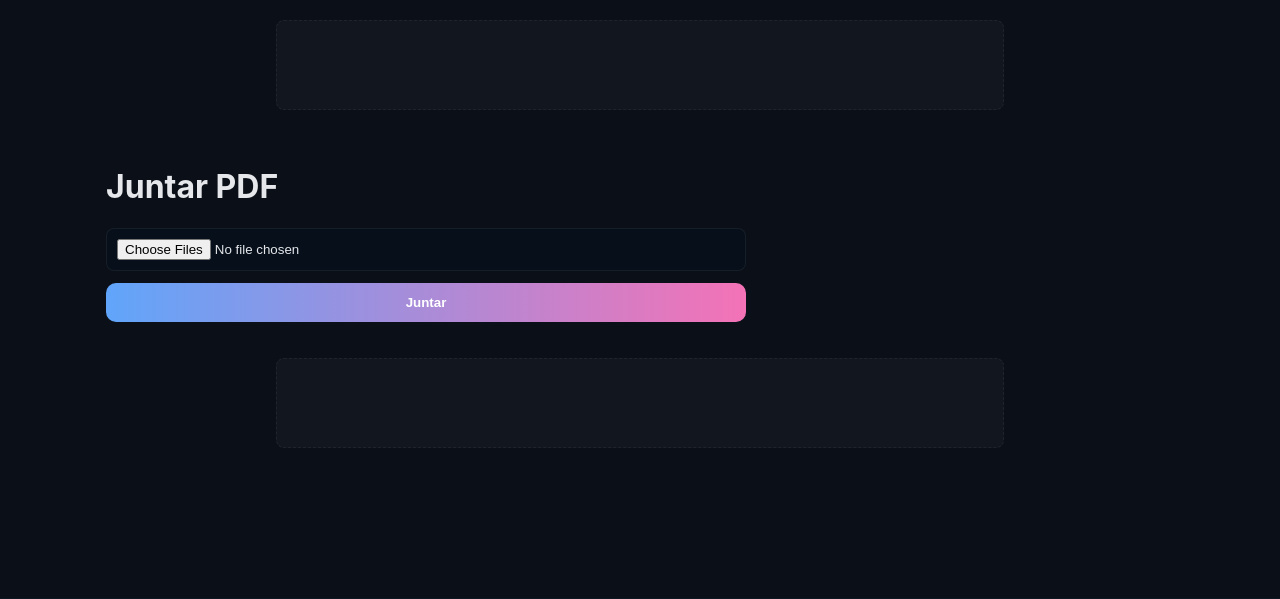
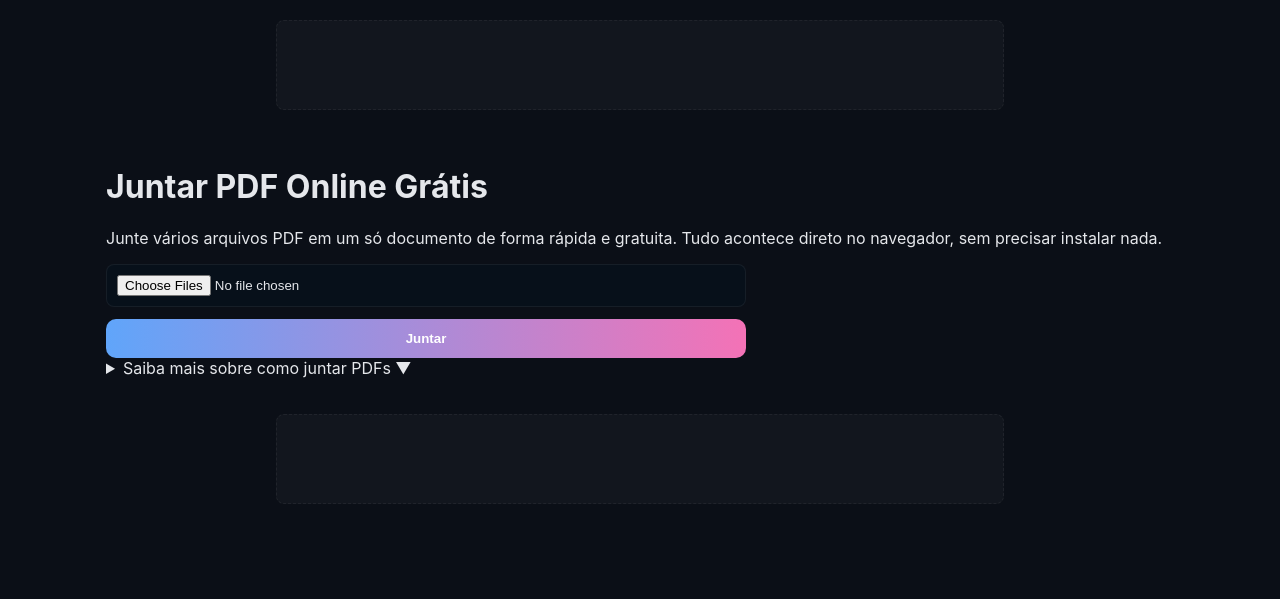
Before and after one commit to carloslestat56/cubopdf, a Flask app: page /juntar-pdf in a window 1280 px wide. Shown: the part 97-696 px from the top of the page. Run offline with Flask 3, Linux system fonts and the light colour scheme.

Commit message:
Update merge.html

```diff
--- a/templates/merge.html
+++ b/templates/merge.html
@@ -1,11 +1,48 @@
 {% extends "base.html" %}
-{% block title %}Juntar PDF — CuboPDF{% endblock %}
+{% block title %}Juntar PDF Online Grátis — CuboPDF{% endblock %}
+{% block description %}Combine dois ou mais arquivos em um só documento PDF com a ferramenta gratuita do CuboPDF. Rápido, seguro e 100% online.{% endblock %}
 {% block content %}
-<h1>Juntar PDF</h1>
+<h1>Juntar PDF Online Grátis</h1>
+
+<p>
+Junte vários arquivos PDF em um só documento de forma rápida e gratuita.
+Tudo acontece direto no navegador, sem precisar instalar nada.
+</p>
 
 <form action="" method="post" enctype="multipart/form-data" class="form">
   <input type="file" name="pdfs" multiple required>
   <button type="submit">Juntar</button>
 </form>
 
+<!-- Texto SEO dobrável -->
+<details class="seo-text">
+  <summary>Saiba mais sobre como juntar PDFs ▼</summary>
+
+  <h2>Como juntar PDFs no CuboPDF</h2>
+  <ol>
+    <li>Clique em “Escolher arquivos” e selecione dois ou mais documentos PDF.</li>
+    <li>Clique no botão <strong>Juntar</strong> para combinar os arquivos.</li>
+    <li>Baixe o PDF final unificado direto no seu dispositivo.</li>
+  </ol>
+
+  <h2>Por que usar nossa ferramenta de unir PDF?</h2>
+  <ul>
+    <li><strong>100% online:</strong> funciona direto no navegador, sem instalação.</li>
+    <li><strong>Grátis e ilimitado:</strong> você pode juntar quantos PDFs quiser.</li>
+    <li><strong>Seguro:</strong> seus arquivos não ficam armazenados em servidores.</li>
+    <li><strong>Compatível:</strong> funciona em celular, tablet e computador.</li>
+  </ul>
+
+  <h2>Vantagens de juntar arquivos PDF</h2>
+  <p>
+    Unir documentos PDF é útil em várias situações: consolidar relatórios, organizar comprovantes, unificar apostilas ou criar um único documento para envio.
+    Com a ferramenta do CuboPDF, você garante praticidade, agilidade e qualidade no resultado.
+  </p>
+
+  <h2>Juntar PDF agora</h2>
+  <p>
+    Experimente agora mesmo nossa ferramenta gratuita e descubra como é simples <strong>juntar arquivos PDF online</strong>.
+    O processo é rápido, seguro e funciona em qualquer dispositivo com internet.
+  </p>
+</details>
 {% endblock %}
```
